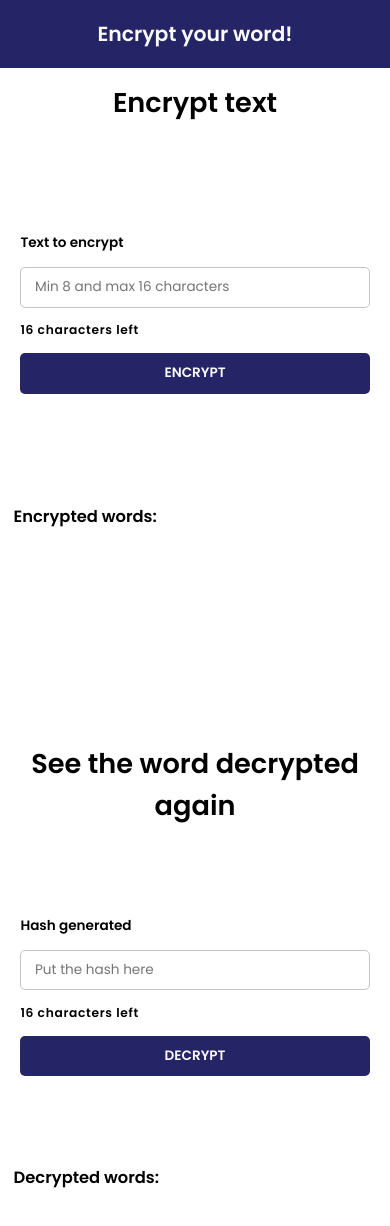
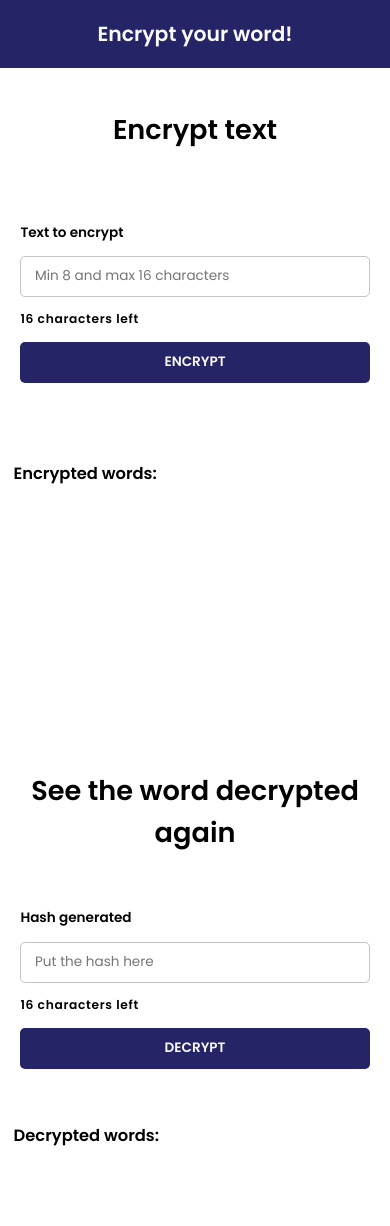
Before and after one commit to michelzaum/crypto-word-app, an Angular app: page / in a window 390 px wide. Shown: the top 1226 px of the page. Built offline with nearby package versions, Linux system fonts and the light colour scheme.

Commit message:
Improving position of result list

```diff
--- a/src/app/components/decrypt/decrypt.component.css
+++ b/src/app/components/decrypt/decrypt.component.css
@@ -10,6 +10,7 @@
 
 h1 {
   text-align: center;
+  margin-top: 2rem;
 }
 
 .decrypt-form {
@@ -80,7 +81,7 @@ h1 {
 
 @media (max-width: 550px) {
   .decrypt-container {
-    height: 50vh;
+    height: 45vh;
     width: 100%;
     padding: 0 0.5rem;
   }
--- a/src/app/components/encrypt/encrypt.component.css
+++ b/src/app/components/encrypt/encrypt.component.css
@@ -10,6 +10,7 @@
 
 h1 {
   text-align: center;
+  margin-top: 2rem;
 }
 
 .encrypt-form {
@@ -17,7 +18,7 @@ h1 {
   flex-direction: column;
   justify-content: center;
   gap: 1rem;
-  height: 100%;
+  height: 80%;
   width: 100%;
 }
 
@@ -80,7 +81,7 @@ h1 {
 
  @media (max-width: 550px) {
    .encrypt-container {
-     height: 50vh;
+     height: 45vh;
      width: 100%;
      margin-top: 1rem;
      padding: 0 0.5rem;
```
